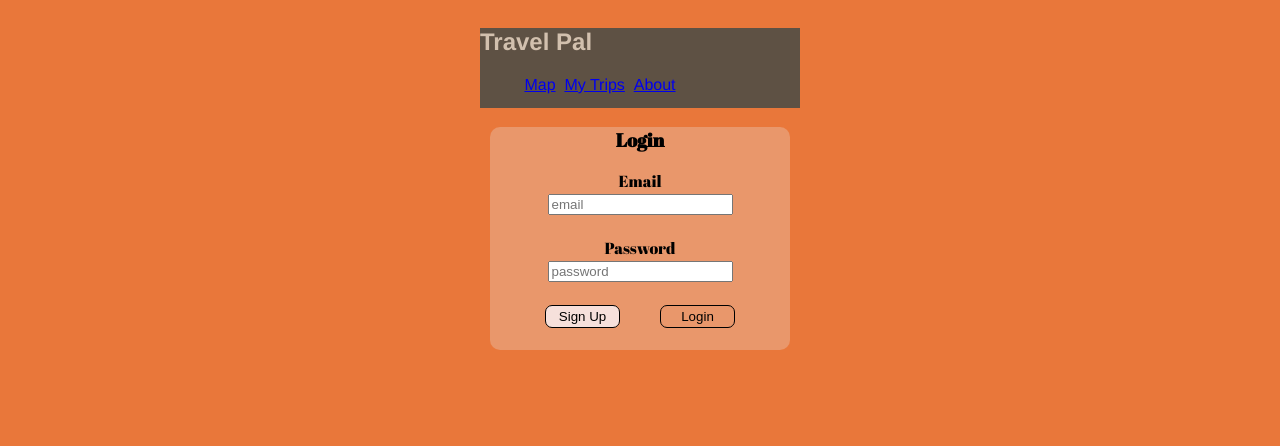
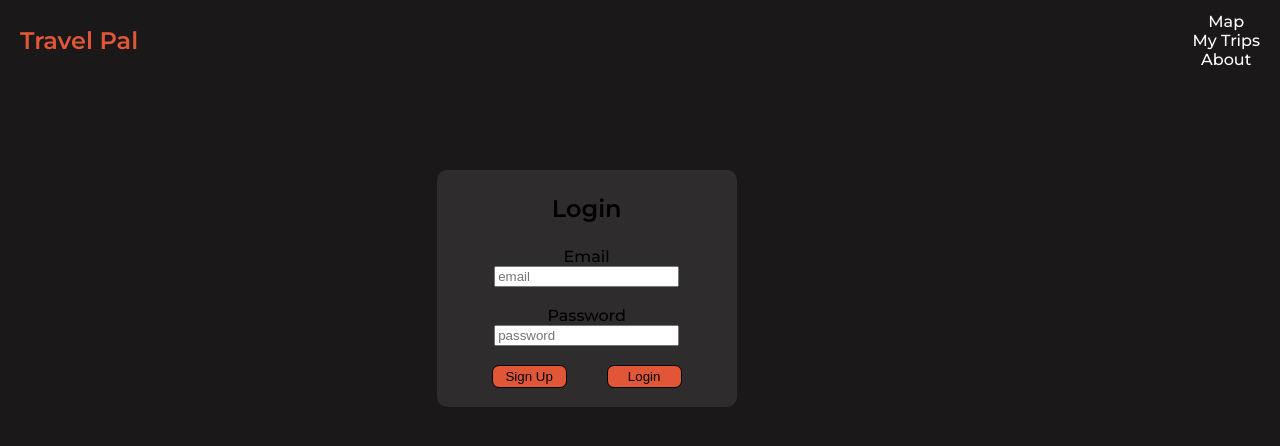
Before and after one commit to scooby-gang-7/iteration, a React (Create React App) app: page / in a window 1280 px wide. Shown: the top 446 px of the page. Built offline with nearby package versions, Linux system fonts and the light colour scheme; no server answers.

Commit message:
updated styling

```diff
--- a/client/components/About.jsx
+++ b/client/components/About.jsx
@@ -8,18 +8,20 @@ function About()  {
             <h1>Scratch Project</h1>
             <div>
                 <h3>Problem/Solution</h3>
-                <p>Traveling with friends can be tough. Everyone has their own spots they want to hit, all during the same trip, and no one knows which ones you'll have time for. We wanted to create an app that would allow users to to create a library of places the group wants to visit during the trip. Users are able to interact with Google Map's API,  with search functionality for specific places based on location and pin parameters that populate the database. This info is displayed from the database with upvote and downvote functionality, based on the specific trip and user database relationship.
+                <p>Traveling with friends can be tough. Everyone has their own spots they want to hit, all during the same trip, and no one knows which ones you'll have time for. We wanted to create an app that would allow users to to create a library of places the group wants to visit during the trip. Users are able to interact with Google Map's API, using search functionality for specific places based on location and pin parameters that populate the database. This info is displayed from the database with upvote and downvote functionality, based on the specific trip and user database relationship.
+
+                The tech stack we utilized was React, Express, Node, and Postgres.
 
                 We envisioned this application revolving around social capability - mutliple users being able to interact within one trip component, with real-time visuals for which places are most popular and agreed upon, making on-the-spot decisions much more possible. More doing, less deliberating, all while being able to visualize where the places are in relation to another.
                 </p>
             </div>
             <div>
                 <h3>Challenges</h3>
-                <p>Wonderpuss' greatest strength was actually our downfall - too much wonder. We envisioned so much functionality: social, functional, visual - an app we would ACTUALLY use.</p>
+                <p>Our biggest challenge was time. Although we were able to meet our MVP using the tech stack we wanted</p>
             </div>
             <div>
                 <h3>Stretch Goals</h3>
-                <p></p>
+                <p>We wanted to implement a road-trip pricing companion to associate cost</p>
             </div>
         </div>
     );
--- a/client/components/MyTrips.jsx
+++ b/client/components/MyTrips.jsx
@@ -32,7 +32,7 @@ function MyTrips (props) {
     const today = new Date()
 
     return (
-        <div>
+        <div id="myTrips">
             <br />
                 <Link to="/addtrip">
                     <button className='addTripButton'>Add New Trip</button>
--- a/client/components/Places.jsx
+++ b/client/components/Places.jsx
@@ -34,7 +34,7 @@ function Places(props) {
             <table id='placesTable'>
                 <thead>
                     <tr>
-                        <th>Places</th>
+                        <th>Places to Visit</th>
                     </tr>
                 </thead>
                 <tbody>
--- a/client/components/Trip.jsx
+++ b/client/components/Trip.jsx
@@ -40,7 +40,7 @@ function Trip (props) {
 
     return (
          <div className='myTripBox'>
-            <button>
+            <button class="btn-trip">
             <Link to={`/mytrips/${props.trip_id}`}>
                 <h1>Trip Name: {props.name}</h1>
                 <h3>Location: {props.destination}</h3>
--- a/client/components/TripDetails.jsx
+++ b/client/components/TripDetails.jsx
@@ -2,9 +2,8 @@ import React, {useState, useEffect} from 'react';
 import '../stylesheets/styles.css'
 import AddTrip from './AddTrip';
 import Places from "./Places.jsx";
-import Row from "./Row.jsx";
-import Map from "./map.js";
-import AddBuddy from "./AddBuddy.jsx";
+import Row from "./Row.jsx"
+import Map from "./map.jsx"
 import {
     Link,
     useParams
@@ -37,16 +36,18 @@ function TripDetail (props) {
             })
     }, []);
 
+    const startDate = new Date(props.currentTripInfo.date_start)
+    const startDateDisplay = `${startDate.getMonth()}/${startDate.getDate()}/${startDate.getFullYear()}`
+    const endDate = new Date(props.currentTripInfo.date_end)
+    const endDateDisplay = `${endDate.getMonth()}/${endDate.getDate()}/${endDate.getFullYear()}`
+
     return (
         <div>
             <div id='detailsDiv'>
                 <h1 className='standardHeader'>{props.currentTripInfo.trip_name}</h1>
-                <h2>{props.currentTripInfo.destination}</h2>
-                <h2>{props.currentTripInfo.description}</h2>
-                <h2>{props.currentTripInfo.start} - {props.currentTripInfo.end}</h2>
-            </div>
-            <div>
-                <AddBuddy trip_id={id} />
+                <p>{props.currentTripInfo.destination}</p>
+                <p>{props.currentTripInfo.description}</p>
+                <p>{startDateDisplay} - {endDateDisplay}</p>
             </div>
 
             <div id='mapDiv'>
--- a/client/index.html
+++ b/client/index.html
@@ -6,8 +6,8 @@
   <meta http-equiv="X-UA-Compatible" content="IE=edge">
   <meta name="viewport" content="width=device-width, initial-scale=1.0">
   <link rel="preconnect" href="https://fonts.googleapis.com">
-<link rel="preconnect" href="https://fonts.gstatic.com" crossorigin>
-<link href="https://fonts.googleapis.com/css2?family=Abril+Fatface&display=swap" rel="stylesheet">
+  <link rel="preconnect" href="https://fonts.gstatic.com" crossorigin>
+  <link href="https://fonts.googleapis.com/css2?family=Montserrat:wght@300;500;600&display=swap" rel="stylesheet">
   <title>Travel Pal</title>
 </head>
 <body id="root">
--- a/client/stylesheets/styles.css
+++ b/client/stylesheets/styles.css
@@ -1,8 +1,12 @@
 #root {
-    background-color: rgb(233, 119, 58);;
-    display: flex;
-    align-items: center;
-    justify-content: center;
+    background-color: rgb(26, 24, 24);
+    margin: 0;
+}
+
+.App {
+    display: grid;
+    grid-template-rows: 80px 80px 1fr 80px;
+    grid-template-columns: 1fr 1fr 1fr;
 }
 
 .map-container {
@@ -11,17 +15,24 @@
 }
 
 #login-parent {
-    background-color: rgb(233, 151, 107);
+    background-color: #2e2c2c;
     font-family: 'Abril Fatface', cursive;
     border-radius: 10px;
     width: 300px;
     text-align: center;
     margin: 10px;
+    grid-row-start: 3;
+    grid-column-start: 2;
+    font-family: 'Montserrat', sans-serif;
+}
+
+#login-parent h3 {
+    font-size:x-large
 }
 
 #btn-login {
     margin-left: 20px;
-    background-color: #e9976b;
+    background-color: #e05637;
     border-radius: 7px;
     border: 1px solid;
     padding: 3px;
@@ -30,8 +41,7 @@
 
 #btn-signup {
     margin-right: 20px;
-    color: black;
-    background-color: #F6E0DB;
+    background-color: #e05637;;
     border-radius: 7px;
     border: 1px solid;
     padding: 3px;
@@ -40,25 +50,39 @@
 
 
 nav{
-    font-family: Helvetica;
+    font-family: 'Montserrat', sans-serif;
     align-items: center;
     min-height: 10vh;
-    background: rgb(94, 81, 68);
-    color: rgb(210, 192, 174);
-
+    background: rgb(26, 24, 24);
+    color: #e05637;
+    grid-row-start: 1;
+    grid-column: 1 / span 3;
+    display: flex;
+    flex-direction: row;
+    justify-content: space-between;
+    list-style: none;
 }
 
 .nav-links{
-    width: 50%;
-    display: flex;
-    justify-content: space-around;
-    align-items: center;
     list-style: none;
+    flex-direction: row;
+    text-align: center;
+    margin-right: 20px;
+    color: #e05637;
 }
+
+
+.nav-links a:link {
+    text-decoration: none;
+    color: white
+}
+
+nav h1 {
+    margin-left: 20px;
+}
+
 .myTripBox{
-    font-Family: Helvetica;
-    display: flexbox;
-
+    font-family: 'Abril Fatface', cursive;
 }
 
 .placeDetails{
@@ -78,9 +102,22 @@ nav{
 
 .myTripBox button {
     width: 600px;
+    border-radius: 10px;
 }
 
 .myTripBox a {
     text-decoration: none;
     color: black;
 }
+
+#myTrips h1 {
+    text-align: center;
+    margin-bottom: -12px;
+}
+
+.addTripButton {
+    border-radius: 7px;
+    border: 1px solid;
+    padding: 3px;
+    width: 100px;
+}
```
